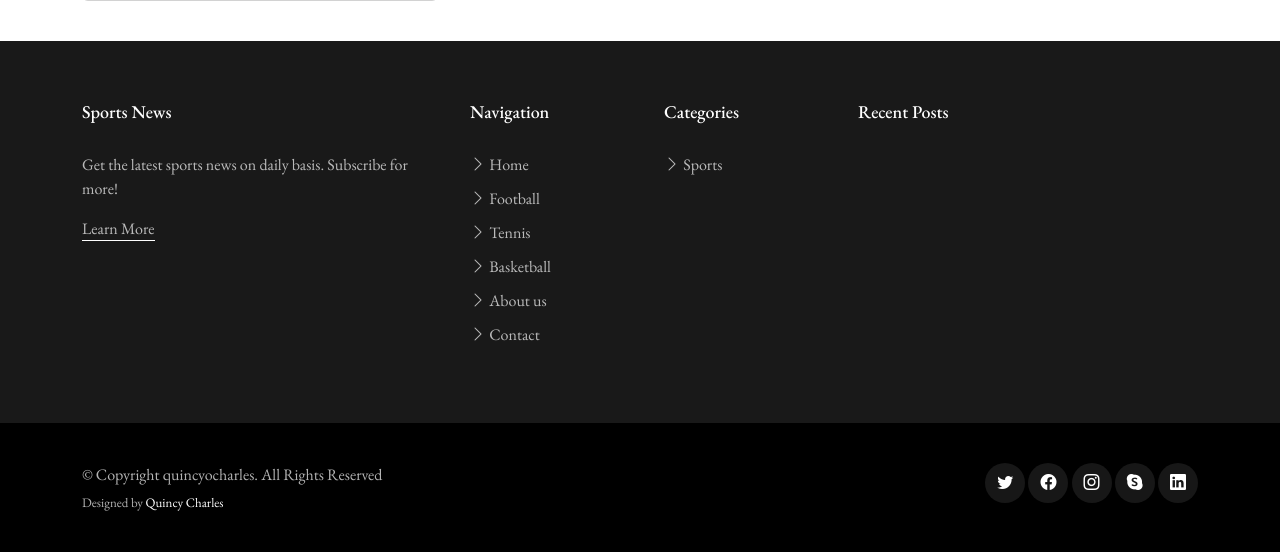
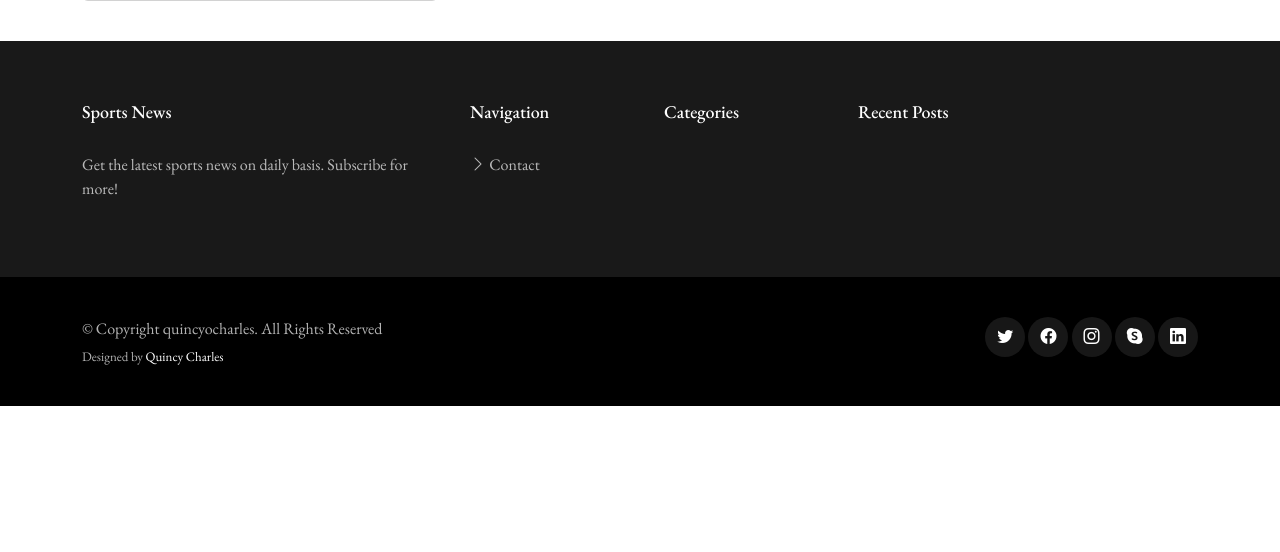
Before and after one commit to quincyocharles/Project, a Django app: page / in a window 1280 px wide. Shown: the part 2000-2552 px from the top of the page. After the commit the page ends 2406 px from the top, so only its background shows below. Run offline with Django 5.2, Linux system fonts and the light colour scheme; data comes from the database, SQL or seed files in the repository; some libraries are stand-ins or nearby versions; some web fonts are replaced.

Commit message:
base.html update

```diff
--- a/App/templates/base.html
+++ b/App/templates/base.html
@@ -122,13 +122,13 @@
               Get the latest sports news on daily basis. Subscribe for more!
             </p>
             <p>
-              <a href="about.html" class="footer-link-more">Learn More</a>
+              <!-- <a href="about.html" class="footer-link-more">Learn More</a> -->
             </p>
           </div>
           <div class="col-6 col-lg-2">
             <h3 class="footer-heading">Navigation</h3>
             <ul class="footer-links list-unstyled">
-              <li>
+              <!-- <li>
                 <a href="index.html"
                   ><i class="bi bi-chevron-right"></i> Home</a
                 >
@@ -152,7 +152,7 @@
                 <a href="about.html"
                   ><i class="bi bi-chevron-right"></i> About us</a
                 >
-              </li>
+              </li> -->
               <li>
                 <a href="contact.html"
                   ><i class="bi bi-chevron-right"></i> Contact</a
@@ -165,11 +165,11 @@
             <ul class="footer-links list-unstyled">
 
 
-              <li>
+              <!-- <li>
                 <a href="category.html"
                   ><i class="bi bi-chevron-right"></i> Sports</a
                 >
-              </li>
+              </li> -->
 
             </ul>
           </div>
@@ -199,7 +199,7 @@
               <!-- Licensing information: https://bootstrapmade.com/license/ -->
               <!-- Purchase the pro version with working PHP/AJAX contact form: https://bootstrapmade.com/herobiz-bootstrap-business-template/ -->
               Designed by
-              <a href="#">Quincy Charles</a>
+              <a href="https://quincy.bgs.co.ke/">Quincy Charles</a>
             </div>
           </div>
 
```
